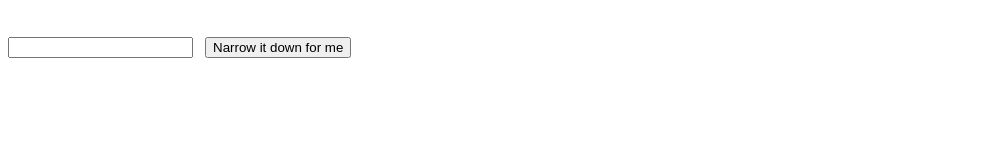
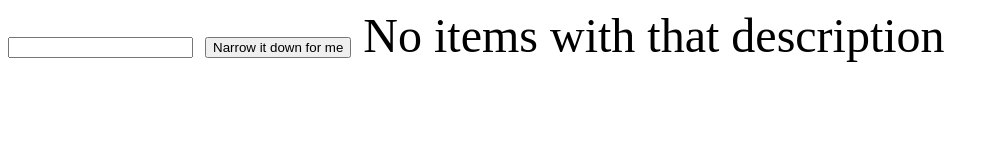
Before and after one commit to saketbajaj123/Coursera-Angular, a plain HTML site: page module3-solution/index.html in a window 1280 px wide. Shown: the whole page, without its empty margins (0-999 px from the left). Drawn offline with Linux system fonts and the light colour scheme; no server answers.

Commit message:
adding the not found message

```diff
--- a/module3-solution/index.html
+++ b/module3-solution/index.html
@@ -29,7 +29,7 @@
       <button ng-click = 'ctrl.narrowItDown(ctrl.searchTerm)'>Narrow it down for me</button>
 
       <get-my-table ng-if = ctrl.itemQtyGTOne()></get-my-table>
-
+      <span ng-if = !ctrl.itemQtyGTOne()>No items with that description</span>
     </div>
 
   </body>
```
